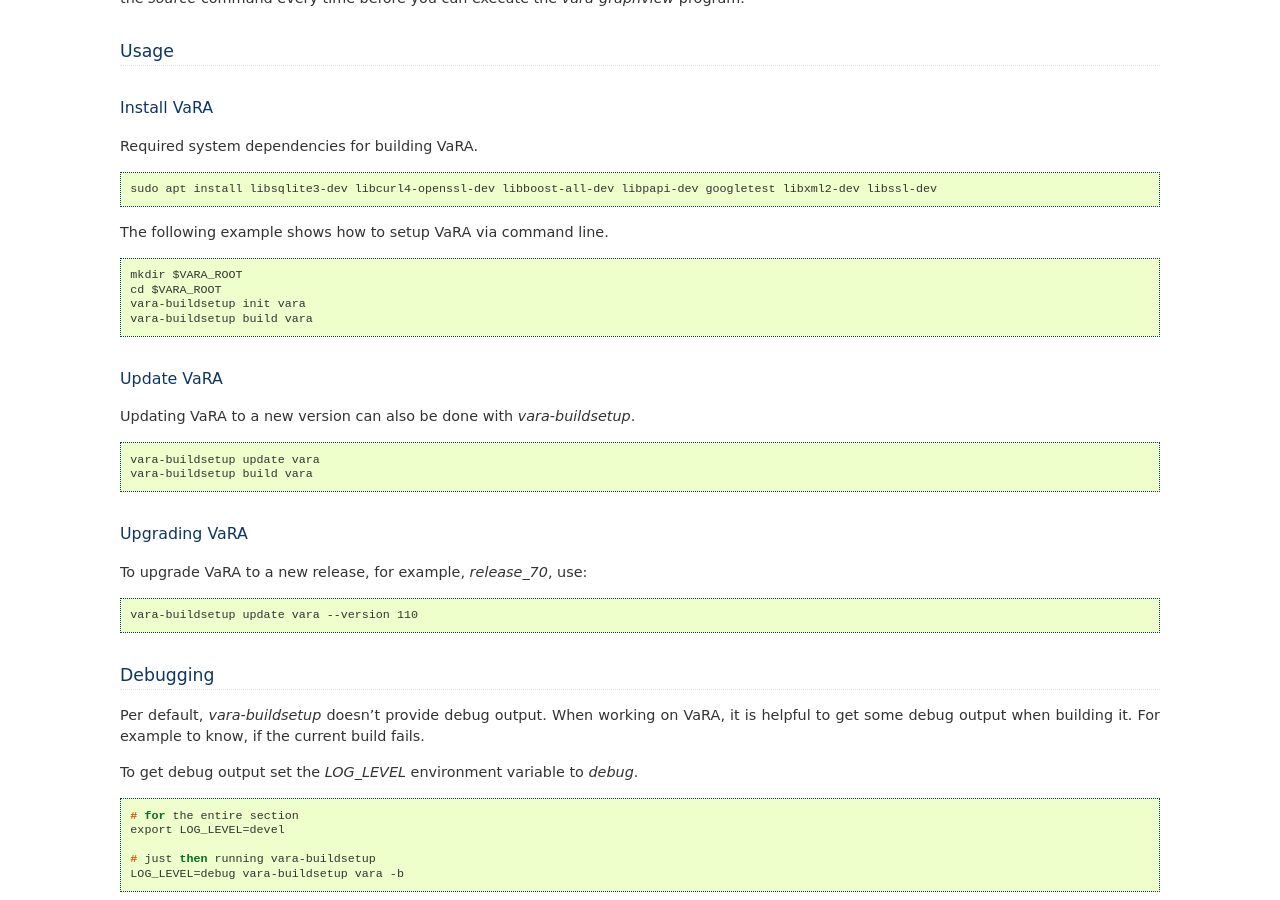
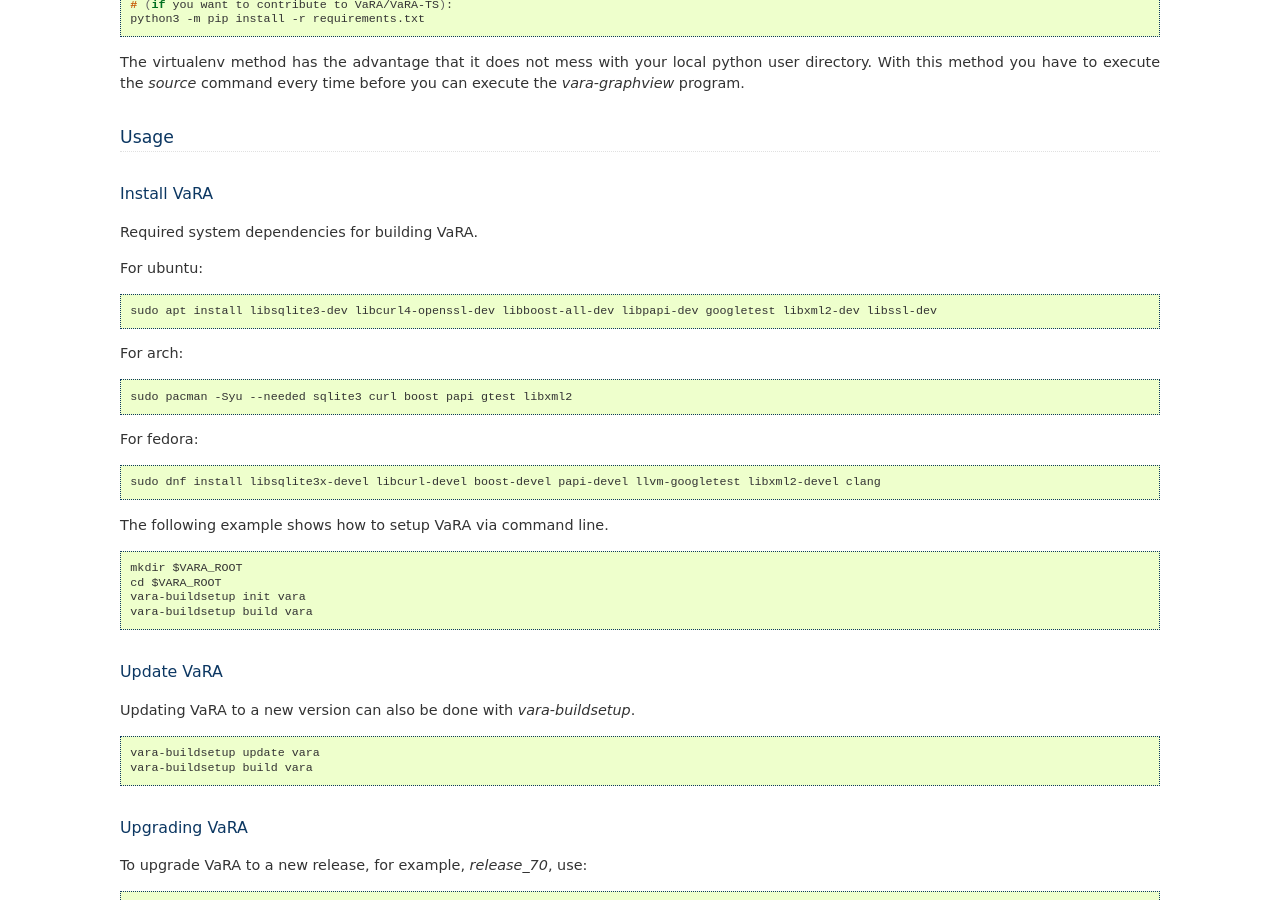
Before and after one commit to se-sic/VaRA-Tool-Suite, a Sphinx documentation site: the page built from docs/source/vara-ts/vara-buildsetup.rst, in a window 1280 px wide and 900 px high, scrolled down 1391 px. Built offline with Sphinx 7.4.7, drawn with Linux system fonts in a browser that asks for light colours; the version number could not be read and is left out; some of the changed text lies outside the part shown.

Commit message:
fixes typos and adds packages for fedora and arch

```diff
--- a/docs/source/vara-ts-api/experiments.rst
+++ b/docs/source/vara-ts-api/experiments.rst
@@ -3,7 +3,7 @@ Experiments
 
 ``Experiments`` are the base concept how the tool suite and BenchBuild execute research experiments, e.g., measuring performance or analyzing a software project.
 They are designed to make the execution of research experiments easy and reproducable by separating experiment specific steps from project specific ones.
-For example, how a specific project is compiled is the responsibilitty of the project writer, where how the project is evaluated during a research experiment is the ``Experiment``'s task.
+For example, how a specific project is compiled is the responsibility of the project writer, where how the project is evaluated during a research experiment is the ``Experiment``'s task.
 
 .. note::
   Details on how to run experiments can be found :ref:`here<Running experiments with BenchBuild>`.
--- a/docs/source/vara-ts-api/paper.rst
+++ b/docs/source/vara-ts-api/paper.rst
@@ -1,7 +1,7 @@
 Paper and case study handling
 =============================
 
-Whenever we desing experiments that look at specific revisions of a project, we run into the problem that to re-evaluate our experiment data, we need to preserve the set of revisions.
+Whenever we design experiments that look at specific revisions of a project, we run into the problem that to re-evaluate our experiment data, we need to preserve the set of revisions.
 Exactly for this problem, the tool suite provides case studies that preserve the information about which revision of a project was analyzed.
 In addition, to fully preserve also the set of projects that were analyzed, we designed paper configs as a collection of different case studies.
 Furthermore, we can use paper configs and case studies not only to re-evaluate our own experiment, but we also allow others to reproduce our data or design their own experiment based on our project and revision selection.
@@ -43,7 +43,7 @@ Second, all case studies related to the evaluation for `ase-17` are grouped into
 Now we can design and run our experiment for `ase-17` on all revisions added through case studies in the paper config and generate our experiment results.
 
 The paper config now allows us to reproduce all the results for our paper with a single call to the tool suite.
-Furthermore, this is also helpfull for other researchers that are now able to reproduce our results.
+Furthermore, this is also helpful for other researchers that are now able to reproduce our results.
 
 In more detail, our specified paper config allows the tool suite to tell BenchBuild which revisions should be analyzed to evaluate a set of case studies.
 For example, a setup could look like this::
--- a/docs/source/vara-ts-api/projects.rst
+++ b/docs/source/vara-ts-api/projects.rst
@@ -3,8 +3,8 @@ Projects
 
 A *project* is an abstraction of a software project containing information on
 how to build and execute that software project.
-The tool suite already ships with some project,
-but also also allows yoy to add new projects.
+The tool suite already ships with some projects,
+but also allows you to add new ones.
 
 * :ref:`How to add a new project to VaRA-TS`
 * :ref:`List of supported projects`
--- a/docs/source/vara-ts/vara-buildsetup.rst
+++ b/docs/source/vara-ts/vara-buildsetup.rst
@@ -25,6 +25,11 @@ For arch:
 
     sudo pacman -Syu --needed python tk python-psutil psutils ninja python-pip python-statsmodels autoconf cmake ruby curl time libyaml python-coverage
 
+For fedora:
+
+.. code-block:: console
+
+    sudo dnf install python3-devel python3-tkinter python3-psutil psutils ninja-build python3-pip autoconf cmake ruby curl time libyaml-devel gcc-c++ libgit2-devel gcc-gfortran openblas-devel
 
 Install to varats with pip
 **************************
@@ -94,9 +99,23 @@ Install VaRA
 
 Required system dependencies for building VaRA.
 
+For ubuntu:
+
 .. code-block:: console
 
     sudo apt install libsqlite3-dev libcurl4-openssl-dev libboost-all-dev libpapi-dev googletest libxml2-dev libssl-dev
+
+For arch:
+
+.. code-block:: console
+
+    sudo pacman -Syu --needed sqlite3 curl boost papi gtest libxml2
+
+For fedora:
+
+.. code-block:: console
+
+    sudo dnf install libsqlite3x-devel libcurl-devel boost-devel papi-devel llvm-googletest libxml2-devel clang
 
 The following example shows how to setup VaRA via command line.
 
```
Also changed, not shown: 1 other file.
